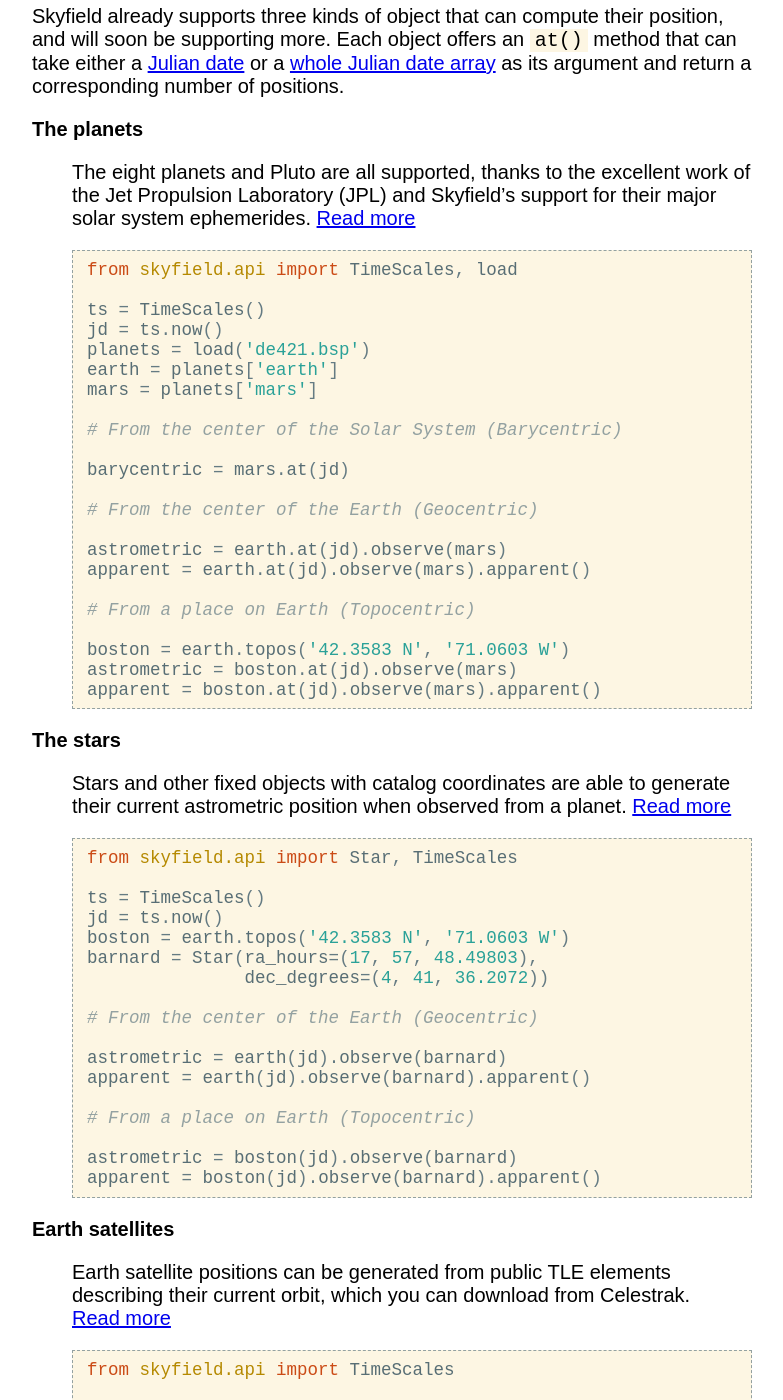
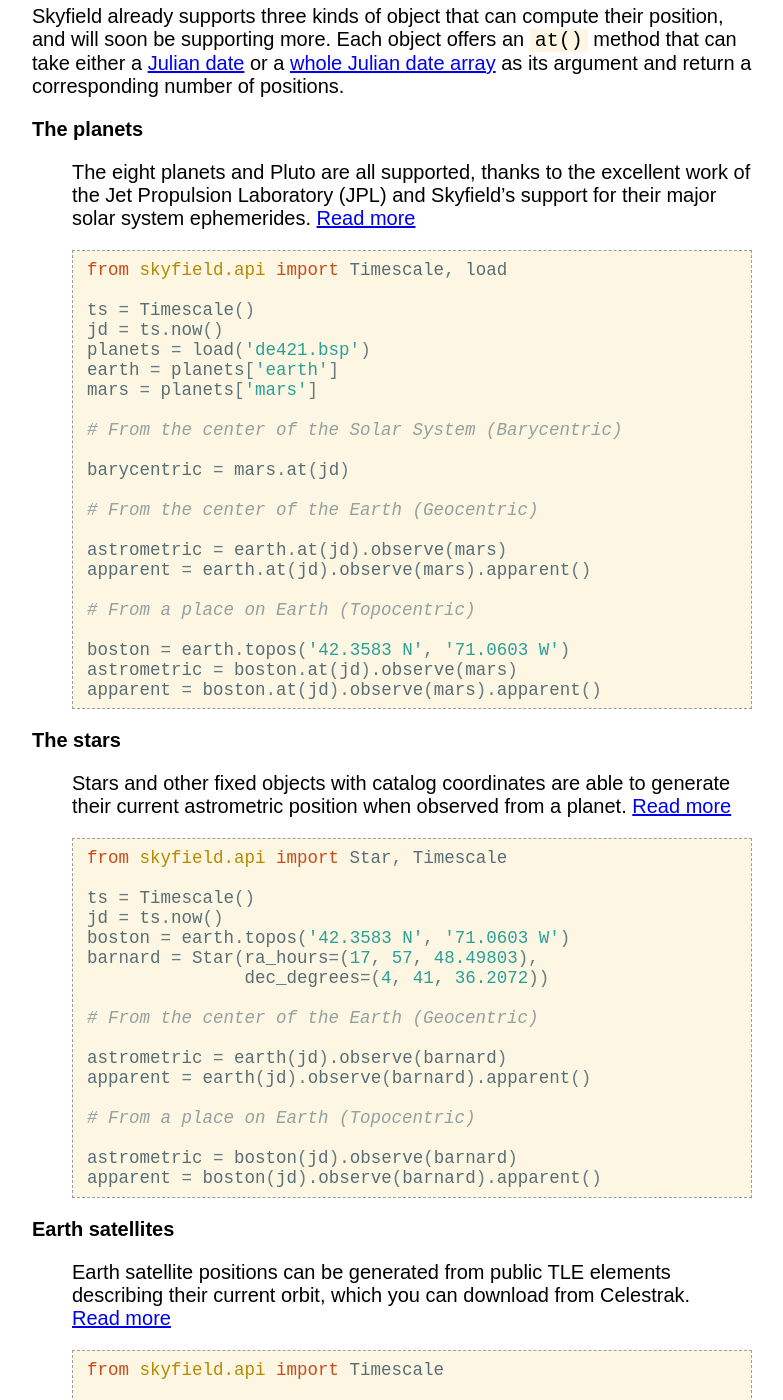
Before and after one commit to skyfielders/python-skyfield, a Sphinx documentation site: the page built from skyfield/documentation/positions.rst, in a window 1280 px wide and 1400 px high, scrolled down 1399 px. Shown: the whole window, without its empty margins (248-1031 px from the left). Built offline with Sphinx 7.4.7, drawn with Linux system fonts in a browser that asks for light colours.

Commit message:
Rename "TimeScales" to "Timescale"

```diff
--- a/README.rst
+++ b/README.rst
@@ -10,12 +10,12 @@ positions for planets and Earth satellites.
 
 ::
 
-   from skyfield.api import load, TimeScales
+   from skyfield.api import load, Timescale
 
    planets = load('de421.bsp')
    earth, mars = planets['earth'], planets['mars']
 
-   ts = TimeScales()
+   ts = Timescale()
    jd = ts.now()
    position = earth.at(jd).observe(mars)
    ra, dec, distance = position.radec()
--- a/skyfield/documentation/api.rst
+++ b/skyfield/documentation/api.rst
@@ -28,7 +28,7 @@ Positions
 Time
 ====
 
-.. autoclass:: skyfield.api.TimeScales
+.. autoclass:: skyfield.api.Timescale
 
 .. autoclass:: skyfield.api.JulianDate
    :members:
--- a/skyfield/documentation/index.rst
+++ b/skyfield/documentation/index.rst
@@ -16,9 +16,9 @@
 
 .. testcode::
 
-    from skyfield.api import load, TimeScales
+    from skyfield.api import load, Timescale
 
-    ts = TimeScales()
+    ts = Timescale()
     planets = load('de421.bsp')
     earth, mars = planets['earth'], planets['mars']
 
--- a/skyfield/documentation/positions.rst
+++ b/skyfield/documentation/positions.rst
@@ -91,9 +91,9 @@ as its argument and return a corresponding number of positions.
 
   .. testcode::
 
-    from skyfield.api import TimeScales, load
+    from skyfield.api import Timescale, load
 
-    ts = TimeScales()
+    ts = Timescale()
     jd = ts.now()
     planets = load('de421.bsp')
     earth = planets['earth']
@@ -123,9 +123,9 @@ as its argument and return a corresponding number of positions.
 
   ::
 
-    from skyfield.api import Star, TimeScales
+    from skyfield.api import Star, Timescale
 
-    ts = TimeScales()
+    ts = Timescale()
     jd = ts.now()
     boston = earth.topos('42.3583 N', '71.0603 W')
     barnard = Star(ra_hours=(17, 57, 48.49803),
@@ -158,9 +158,9 @@ as its argument and return a corresponding number of positions.
 
   .. testcode::
 
-    from skyfield.api import TimeScales
+    from skyfield.api import Timescale
 
-    ts = TimeScales()
+    ts = Timescale()
     jd = ts.now()
     boston = earth.topos('42.3583 N', '71.0603 W')
     #satellite = earth.satellite(tle_text) # TODO
--- a/skyfield/documentation/stars.rst
+++ b/skyfield/documentation/stars.rst
@@ -19,14 +19,14 @@ generated by:
 
 .. testcode::
 
-    from skyfield.api import Star, TimeScales, load
+    from skyfield.api import Star, Timescale, load
     planets = load('de421.bsp')
     earth = planets['earth']
 
     barnard = Star(ra_hours=(17, 57, 48.49803),
                    dec_degrees=(4, 41, 36.2072))
 
-    ts = TimeScales()
+    ts = Timescale()
     jd = ts.now()
     astrometric = earth.at(jd).observe(barnard)
     ra, dec, distance = astrometric.radec()
```
Also changed, not shown: 3 other files.
